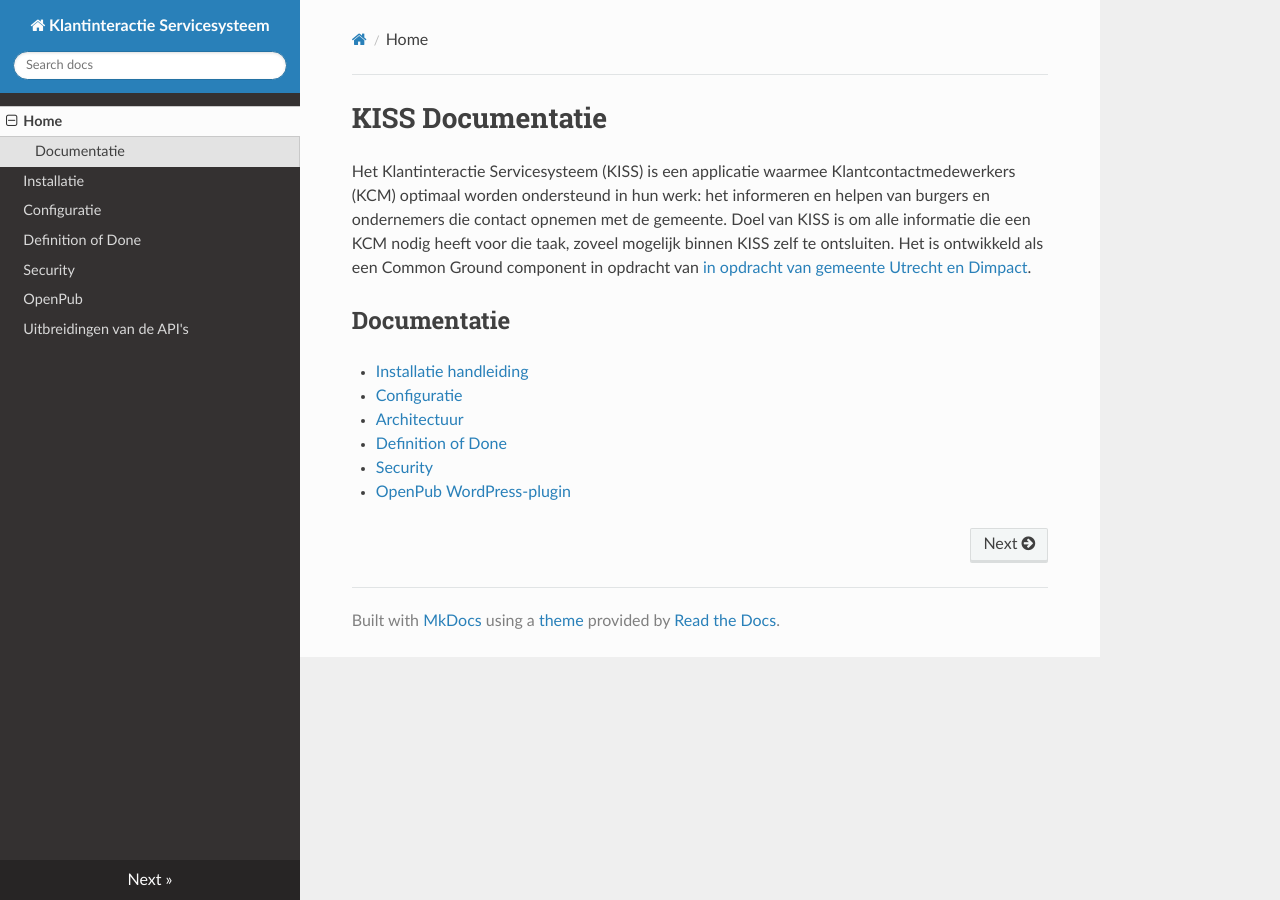
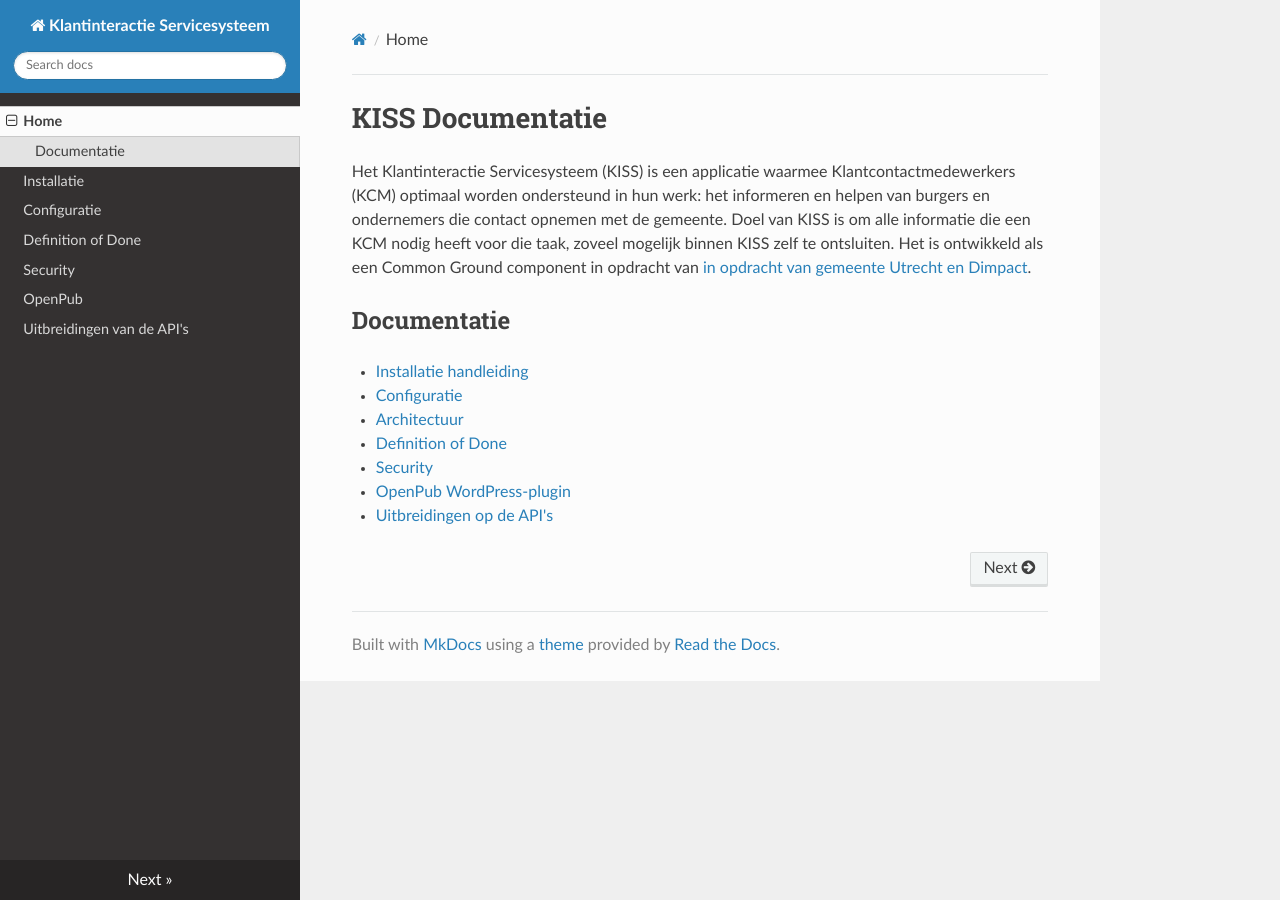
Before and after one commit to Klantinteractie-Servicesysteem/.github, an MkDocs documentation site: the page built from docs/index.md, in a window 1280 px wide. Built offline with MkDocs 1.6.1, drawn with Linux system fonts in a browser that asks for light colours; nearby versions of some CDN libraries.

Commit message:
Link naar info over api's toegevoegd.

```diff
--- a/docs/index.md
+++ b/docs/index.md
@@ -9,3 +9,4 @@
 - [Definition of Done](DEFINITIONOFDONE.md)
 - [Security](SECURITY.md)
 - [OpenPub WordPress-plugin](openpub.md)
+- [Uitbreidingen op de API's](UITBREIDING-APIS.md)
```
